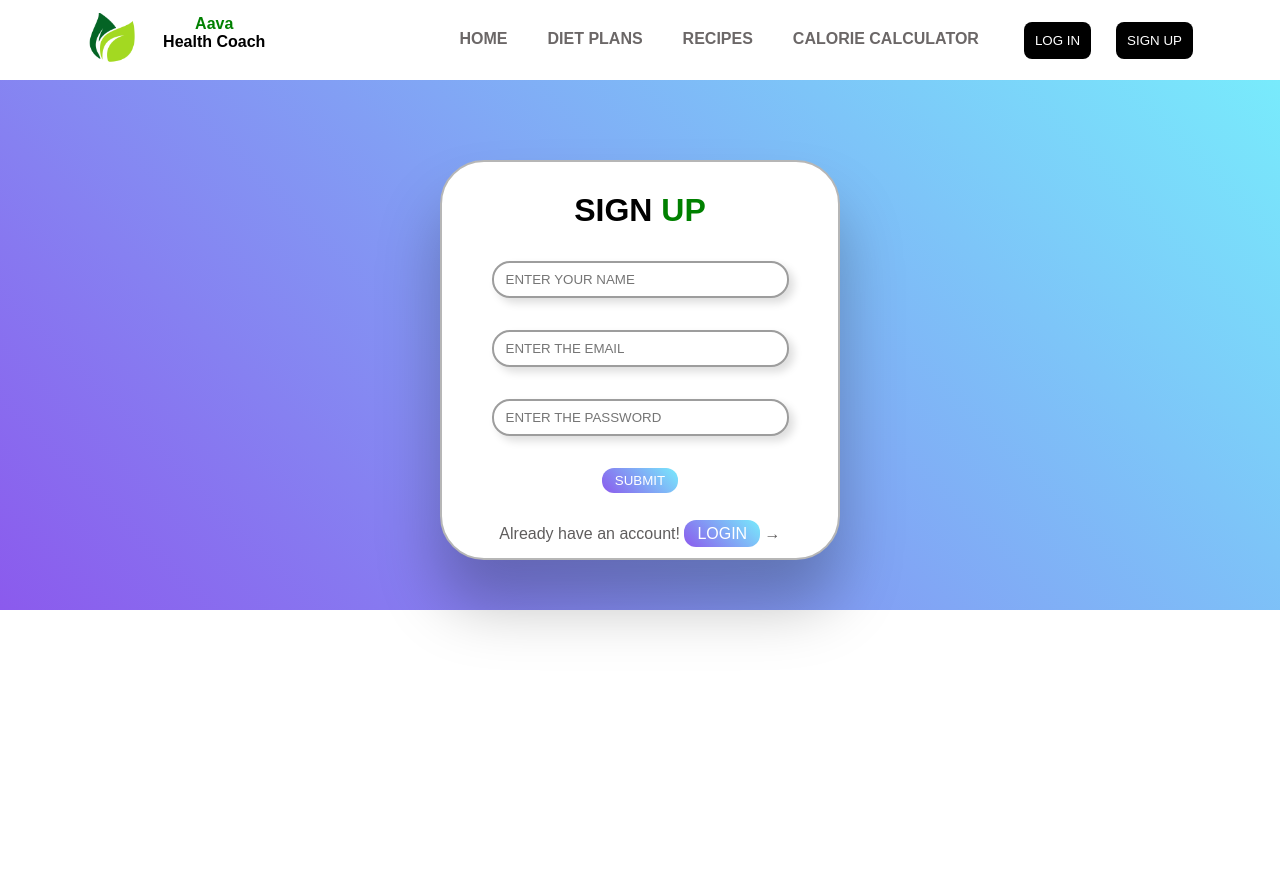
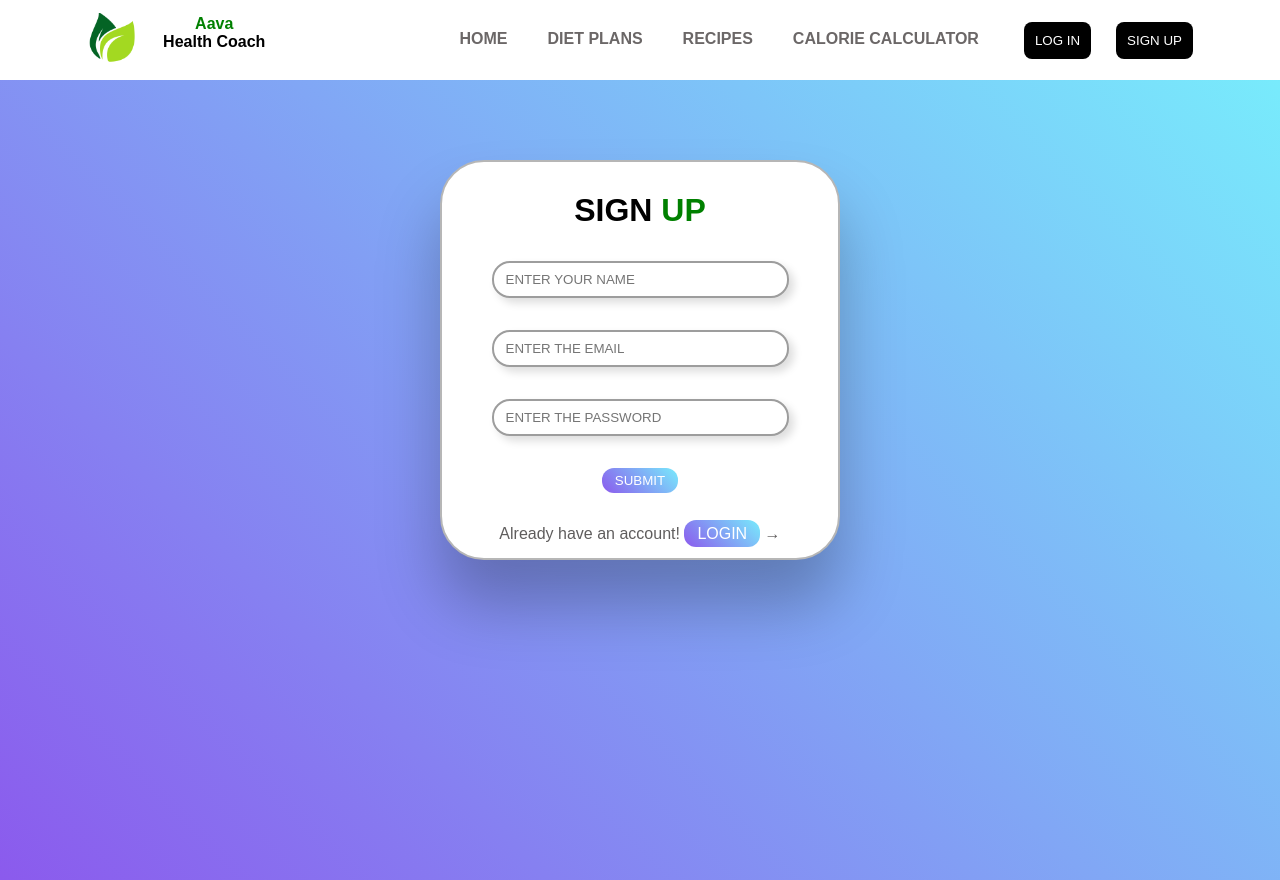
Before and after one commit to rahulrana701/Dietician, a React (Create React App) app: page /signup in a window 1280 px wide. Before the commit the page ends 800 px from the top, so only its background shows below. Built offline with nearby package versions, Linux system fonts and the light colour scheme; no server answers; a web font is replaced by a local one.

Commit message:
many bugs fixed

```diff
--- a/src/styles/signup.css
+++ b/src/styles/signup.css
@@ -3,9 +3,14 @@
     margin: 0;
     box-sizing: border-box;
 }
-.signup{
-    background-image:  linear-gradient(45deg, #8b5aed 0%, #78ebfc 100%);;
+
+.signup {
+    background-image: linear-gradient(45deg, #8b5aed 0%, #78ebfc 100%);
+    position: relative;
+    height: 100vh;
+    width: 100%;
 }
+
 .signupform {
     padding-top: 80px;
     display: flex;
@@ -45,21 +50,25 @@
 }
 
 .signupform form button {
-    background-image:  linear-gradient(45deg, #8b5aed 0%, #78ebfc 100%);;
+    background-image: linear-gradient(45deg, #8b5aed 0%, #78ebfc 100%);
+    ;
     color: white;
     padding: 5px 13px;
     border-radius: 12px;
     cursor: pointer;
     border: none;
 }
+
 .signupform form a {
-    background-image:  linear-gradient(45deg, #8b5aed 0%, #78ebfc 100%);;
+    background-image: linear-gradient(45deg, #8b5aed 0%, #78ebfc 100%);
+    ;
     color: white;
     padding: 5px 13px;
     border-radius: 12px;
     cursor: pointer;
     text-decoration: none;
 }
+
 .signupform form p {
     color: rgb(95, 93, 93);
 }
@@ -68,10 +77,12 @@
     font-size: 1.3rem;
     padding: 7px 14px;
 }
+
 .signupform form a:hover {
     font-size: 1.3rem;
     padding: 7px 14px;
 }
+
 @media only screen and (max-width:852px) {
     .signupform form {
         width: 300px;
@@ -93,6 +104,7 @@
         flex-direction: column;
         align-items: center;
     }
+
     .signupform form {
         width: 325px;
     }
```
